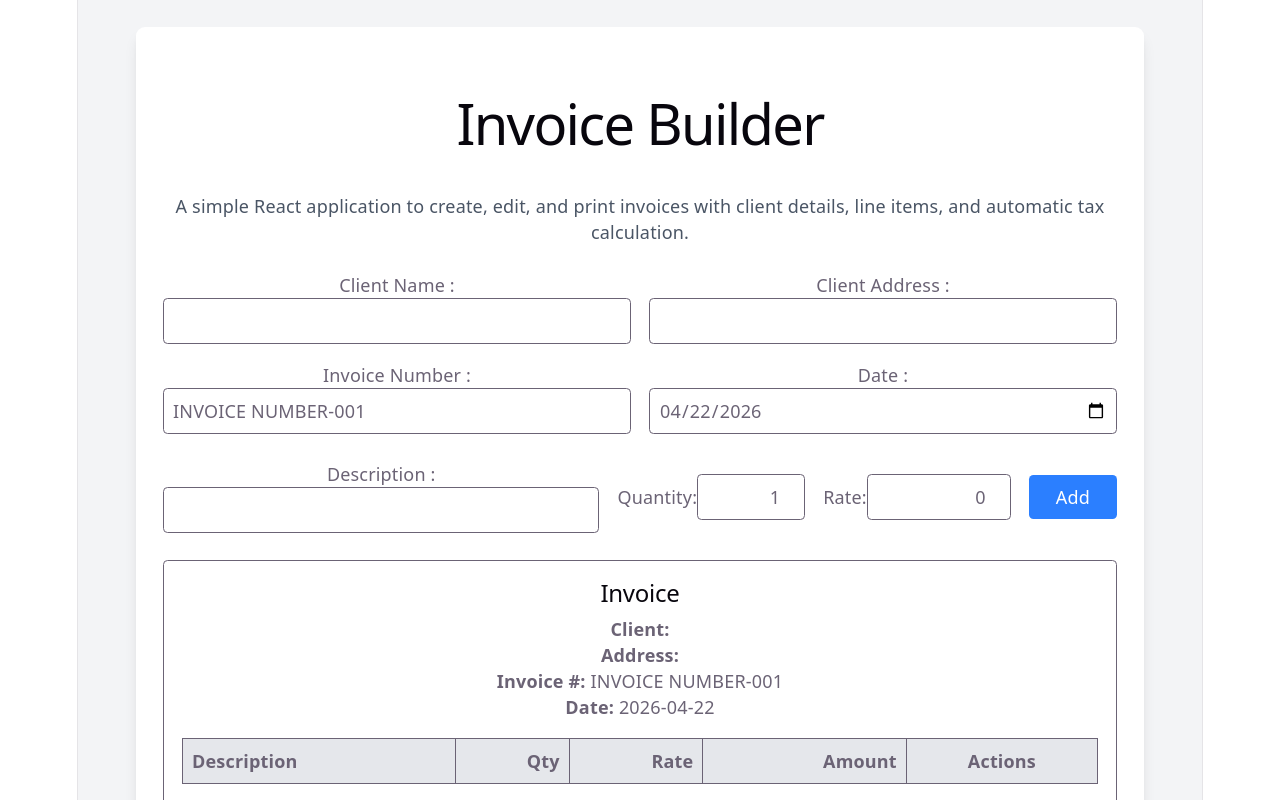
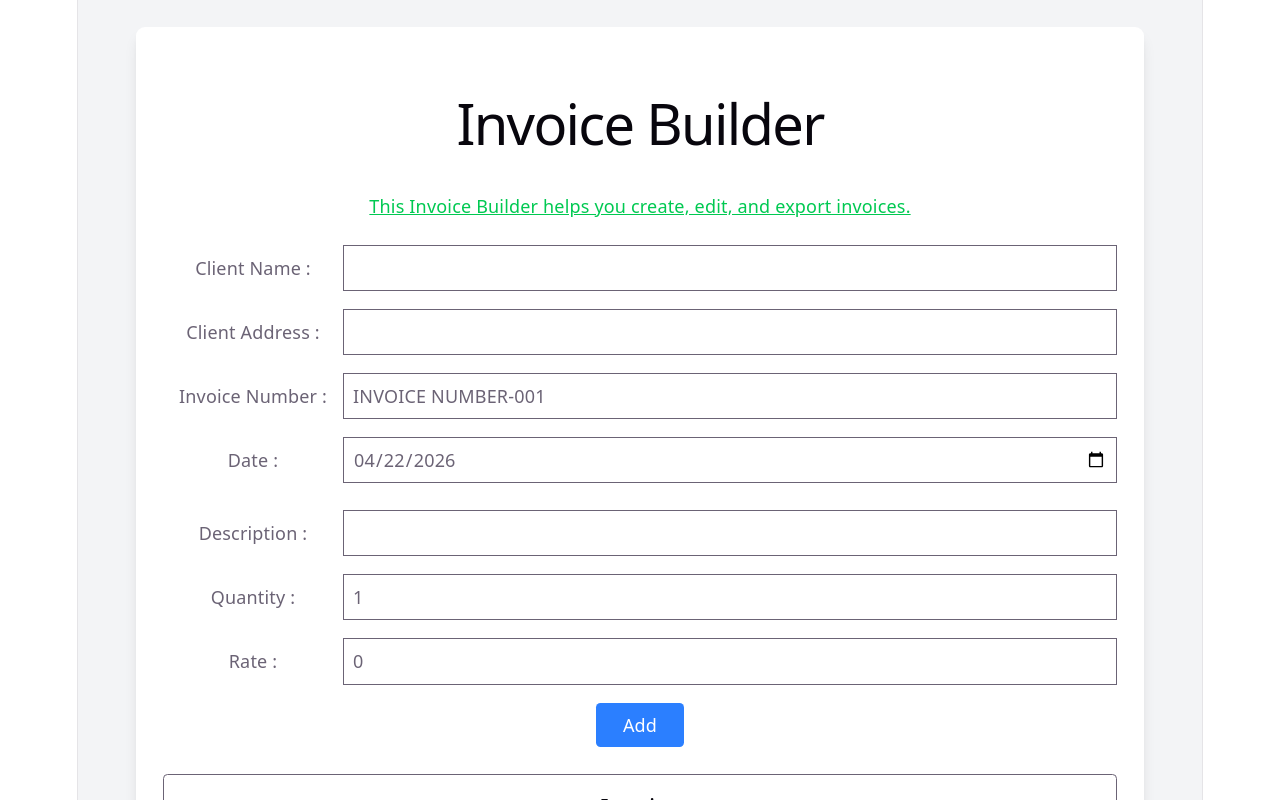
Before and after one commit to Ezhil03/projects-invoice, a React (Vite) app: page / in a window 1280 px wide. Shown: the top 800 px of the page. Built offline with nearby package versions, Linux system fonts and the light colour scheme.

Commit message:
update the message

```diff
--- a/src/Invoicebuilder.tsx
+++ b/src/Invoicebuilder.tsx
@@ -40,7 +40,6 @@ function Sample() {
       [name]: name === "quantity" || name === "rate" ? Number(value) : value,
     });
   };
-
   const addOrUpdateItem = () => {
     if (!client.name.trim() || !client.address.trim()) {
       alert("Client name and address are required before adding items.");
@@ -90,98 +89,73 @@ function Sample() {
   };
 
   return (
-    <div className="min-h-screen bg-gray-100 p-6">
-      <div className="max-w-4xl mx-auto bg-white shadow-lg rounded-lg p-6">
-        <div className="mb-6">
-          <h1 className="text-2xl font-bold">Invoice Builder</h1>
-           <p className="text-gray-600">
-            A simple React application to create, edit, and print invoices with
-            client details, line items, and automatic tax calculation.
+     <div className="min-h-screen bg-gray-100 flex justify-center p-6">
+      <div className="bg-white shadow-lg rounded-lg p-6 w-full max-w-4xl">
+        <h1 className="text-2xl font-bold mb-4 ">Invoice Builder</h1>
+        <p className="text-gray-600 underline hover:text-red-500 text-green-500">
+           This Invoice Builder helps you create, edit, and export invoices.
           </p>
-
-       </div>
-        <form className="grid grid-cols-1 md:grid-cols-2 gap-4 mb-6">
-          <label>
-            Client Name :
-            <input
-              type="text"
+          <br></br>
+        <div className="space-y-4 mb-6">
+          <div className="flex items-center">
+            <span className="w-40">Client Name :</span>
+            <input type="text"
             name="name"
             value={client.name}
              onChange={handleClientChange}
-              required
-              className="border p-2 rounded w-full"
-            />
-          </label>
-          <label>
-            Client Address :
-            <input
-              type="text"
+             className="border p-2 flex-1" />
+          </div>
+          <div className="flex items-center">
+            <span className="w-40">Client Address :</span>
+            <input type="text"
              name="address"
             value={client.address}
             onChange={handleClientChange}
               required
-              className="border p-2 rounded w-full"
-            />
-          </label>
-          <label>
-            Invoice Number :
-            <input
-              type="text"
+              className="border p-2 flex-1" />
+          </div>
+          <div className="flex items-center">
+            <span className="w-40">Invoice Number :</span>
+            <input type="text"
             name="invoiceNumber"
              value={client.invoiceNumber}
              onChange={handleClientChange}
-              required
-              className="border p-2 rounded w-full"
-            />
-          </label>
-          <label>
-            Date :
-            <input
-              type="date"
+             className="border p-2 flex-1" />
+          </div>
+          <div className="flex items-center">
+            <span className="w-40">Date :</span>
+            <input type="date"
             name="date"
             value={client.date}
             onChange={handleClientChange}
-              required
-              className="border p-2 rounded w-full"
-            />
-          </label>
-        </form>
-        <div className="flex flex-wrap gap-4 mb-6 items-center">
-          <label className="flex-1 min-w-[200px]">
-            Description :
-            <input
-              type="text"
+             className="border p-2 flex-1" />
+          </div>
+        </div>
+        <div className="space-y-4 mb-6">
+          <div className="flex items-center">
+            <span className="w-40">Description :</span>
+            <input type="text"
             name="description"
              value={newItem.description}
              onChange={handleItemChange}
-              className="border p-2 rounded w-full"
-              required
-            />
-          </label>
-          <label>
-            Quantity:
-            <input
-              type="number"
+              className="border p-2 flex-1" />
+          </div>
+          <div className="flex items-center">
+            <span className="w-40">Quantity :</span>
+            <input type="number"
             name="quantity"
             value={newItem.quantity}
             onChange={handleItemChange}
-              className="border p-2 rounded w-24 text-right"
-              required
-              min={1}
-            />
-          </label>
-          <label>
-            Rate:
-            <input
-              type="number"
+            className="border p-2 flex-1" />
+          </div>
+          <div className="flex items-center">
+            <span className="w-40">Rate :</span>
+            <input type="number"
             name="rate"
             value={newItem.rate}
              onChange={handleItemChange}
-              className="border p-2 rounded w-32 text-right"
-              required
-              min={1}
-            />
-          </label>
+             className="border p-2 flex-1" />
+          </div>
           <button
             onClick={addOrUpdateItem}
             className="bg-blue-500 text-white px-6 py-2 rounded"
--- a/src/main.tsx
+++ b/src/main.tsx
@@ -2,6 +2,7 @@ import { StrictMode } from 'react'
 import { createRoot } from 'react-dom/client'
 import './index.css'
 import Invoicebuilder from './Invoicebuilder.tsx'
+
 
 
 
```
Lines whose indentation alone changed are shown as unchanged.
